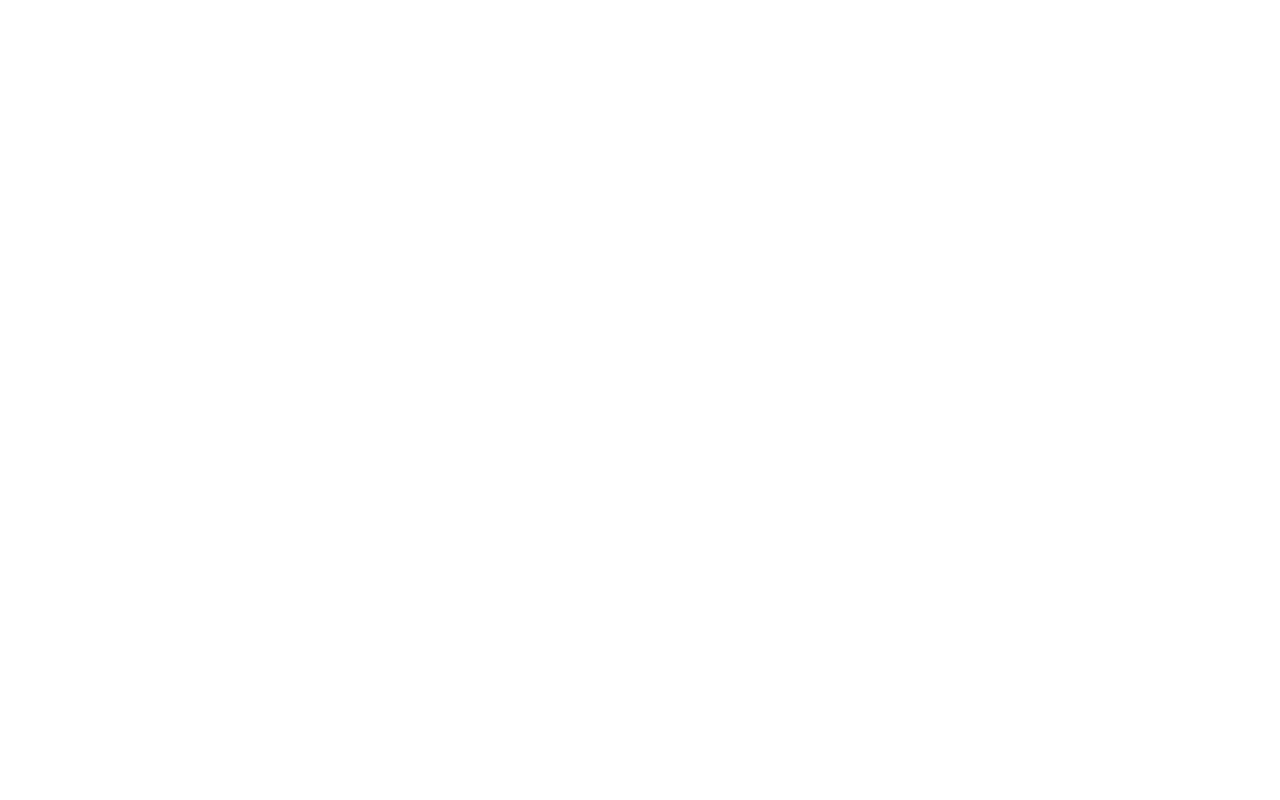
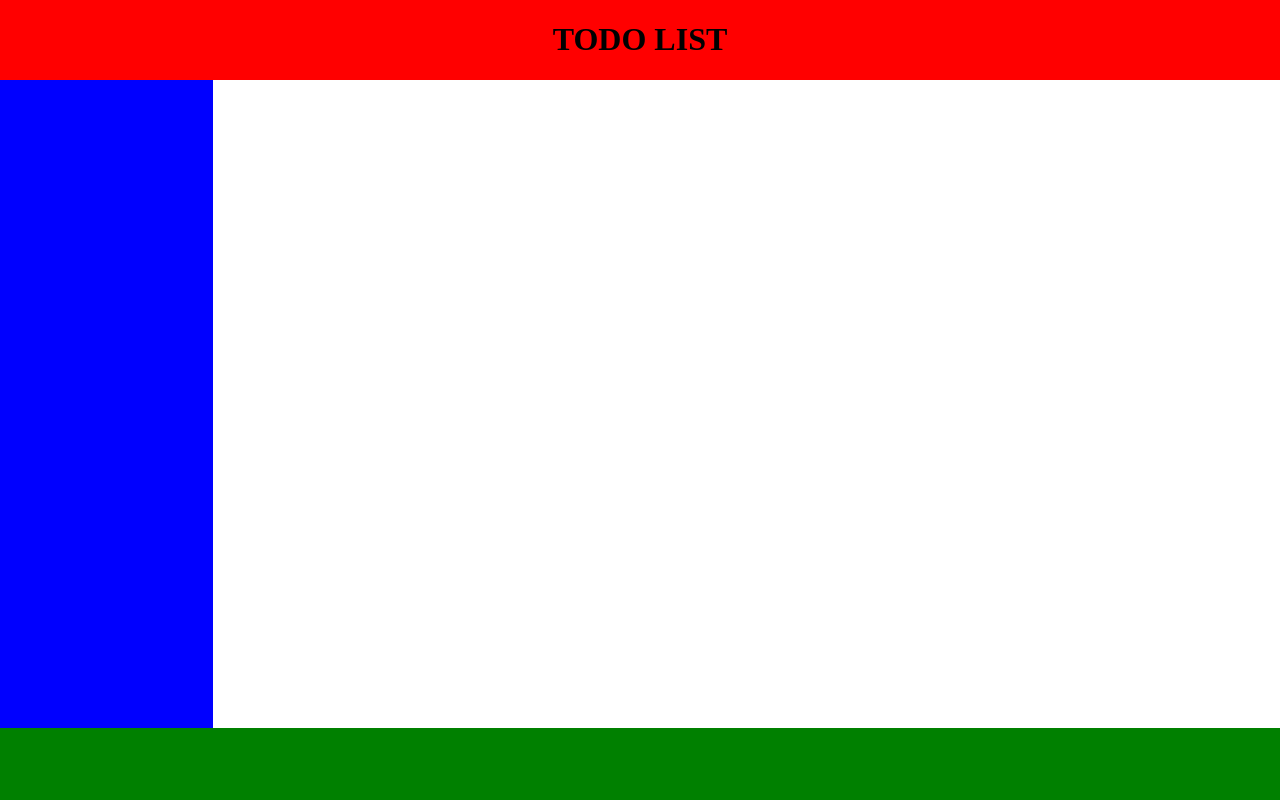
Before and after one commit to wojwoj8/TOP-TODO_LIST, a website built with webpack: page dist/index.html in a window 1280 px wide. Built offline with nearby package versions, Linux system fonts and the light colour scheme.

Commit message:
basic setup + grid

```diff
--- a/package.json
+++ b/package.json
@@ -20,6 +20,8 @@
   },
   "homepage": "https://github.com/wojwoj8/TOP-TODO_LIST#readme",
   "devDependencies": {
+    "css-loader": "^6.7.3",
+    "style-loader": "^3.3.1",
     "webpack": "^5.75.0",
     "webpack-cli": "^5.0.1"
   }
--- a/src/index.js
+++ b/src/index.js
@@ -1 +1,4 @@
-console.log('test');
+import './style.css';
+import webInit from './startpage';
+
+webInit();
--- /dev/null
+++ b/src/startpage.js
@@ -0,0 +1,37 @@
+function createHeader() {
+  const header = document.createElement('div');
+  const title = document.createElement('h1');
+
+  header.classList = 'header';
+  title.textContent = 'TODO LIST';
+  header.appendChild(title);
+
+  return header;
+}
+
+function createSidebar() {
+  const sidebar = document.createElement('div');
+  sidebar.classList = 'sidebar';
+
+  return sidebar;
+}
+function createMain() {
+  const main = document.createElement('div');
+  main.classList = 'main';
+
+  return main;
+}
+function createFooter() {
+  const footer = document.createElement('div');
+  footer.classList = 'footer';
+  return footer;
+}
+function webInit() {
+  const content = document.querySelector('#content');
+  content.appendChild(createHeader());
+  content.appendChild(createSidebar());
+  content.appendChild(createMain());
+  content.appendChild(createFooter());
+  return content;
+}
+export default webInit;
--- /dev/null
+++ b/src/style.css
@@ -0,0 +1,32 @@
+body{
+    height: 100vh;
+    margin:0
+    /* background-color: red; */
+}
+#content{
+    height:100%;
+    display:grid;
+    grid-template-columns: 1fr 5fr;
+    grid-template-rows: 1fr 9fr 1fr;
+    grid-template-areas:
+    "header header header"
+    "sidebar main main"
+    "footer footer footer";
+    text-align: center;
+}
+.header{
+    background-color: red;
+    grid-area: header;
+
+}
+.sidebar{
+    background-color: blue;
+    grid-area: sidebar;
+}
+.main{
+    grid-area: main;
+}
+.footer{
+    background-color: green;
+    grid-area: footer;
+}
--- a/webpack.config.js
+++ b/webpack.config.js
@@ -1,9 +1,19 @@
 const path = require('path');
 
 module.exports = {
+  mode: 'development',
+  devtool: 'inline-source-map',
   entry: './src/index.js',
   output: {
     filename: 'main.js',
     path: path.resolve(__dirname, 'dist'),
   },
+  module: {
+    rules: [
+      {
+        test: /\.css$/i,
+        use: ['style-loader', 'css-loader'],
+      },
+    ],
+  },
 };
```
Also changed, not shown: dist/index.html, dist/main.js, 1 other file.
